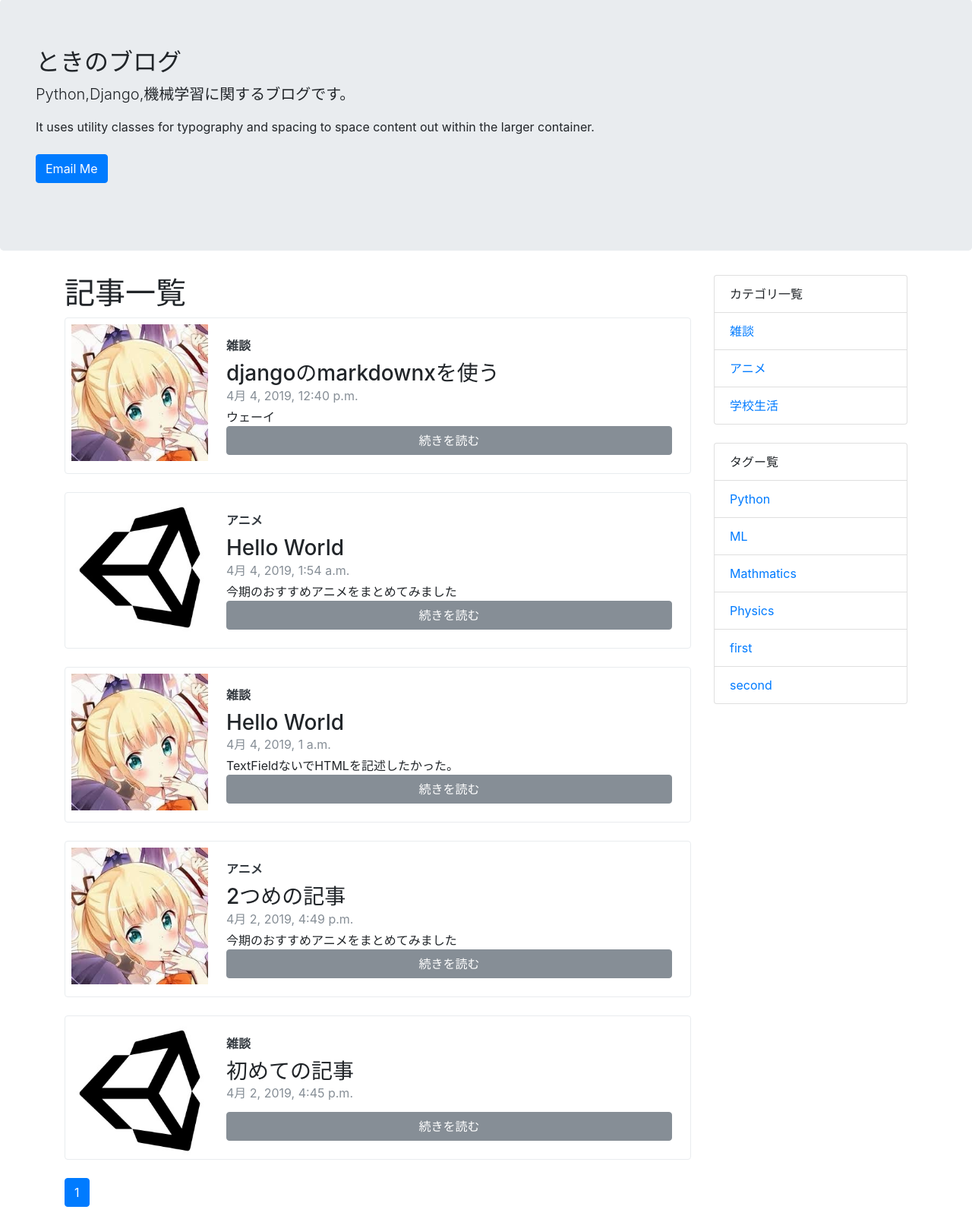
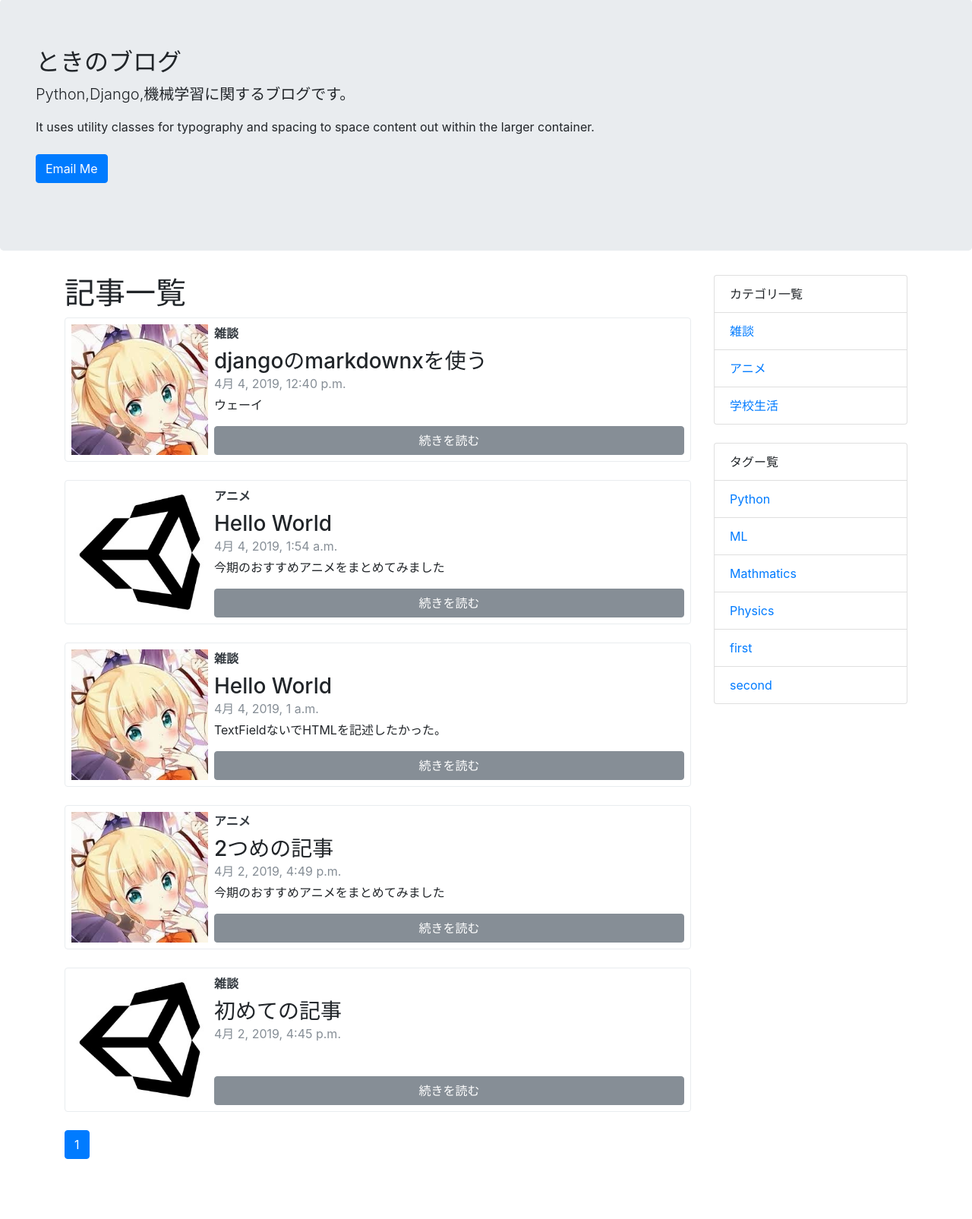
Before and after one commit to naokisann/blog, a Django app: page / in a window 1280 px wide. Shown: the part 57-1662 px from the top of the page at 76% size. After the commit the page ends 1583 px from the top, so only its background shows below. Run offline with Django 3.2, Linux system fonts and the light colour scheme; data comes from the database, SQL or seed files in the repository; some libraries are stand-ins or nearby versions.

Commit message:
レイアウトの改善

```diff
--- a/blog/templates/blog/post_list.html
+++ b/blog/templates/blog/post_list.html
@@ -6,23 +6,17 @@
 
 
 <div class="row no-gutters border rounded overflow-hidden flex-md-row mb-4 shadow-sm h-md-250 position-relative">
-  <div class="col-auto d-none d-lg-block">
-
-    <img class="mt-2 ml-2" src='{{ post.thumbnail.url }}' width=180 height=180 alt="kk">
-
-      </div>
-  <div class="col p-4 d-flex flex-column position-static">
-
+  <div class="col-auto d-flex d-lg-block">
+    <img class="mt-2 ml-2 pb-2" src='{{ post.thumbnail.url }}' width=180 height=180 >
+  </div>
+  <div class="col p-2 d-flex flex-column position-static">
     <strong class="d-inline-block mb-2 text-dark">{{ post.category }}</strong>
     <h3 class="mb-0">{{ post.title }}</h3>
     <div class="mb-1 text-muted">{{ post.created_at }}</div>
     <p class="card-text mb-auto">{{post.subtitle}}</p>
-    <a href="{% url 'blog:detail' post.pk %}" class="btn btn-secondary">続きを読む</a>
+    <a href="{% url 'blog:detail' post.pk %}" class="btn btn-secondary"  >続きを読む</a>
   </div>
 </div>
-
-
-
 
 {% endfor %}
 {% include 'blog/page.html' %}
```
